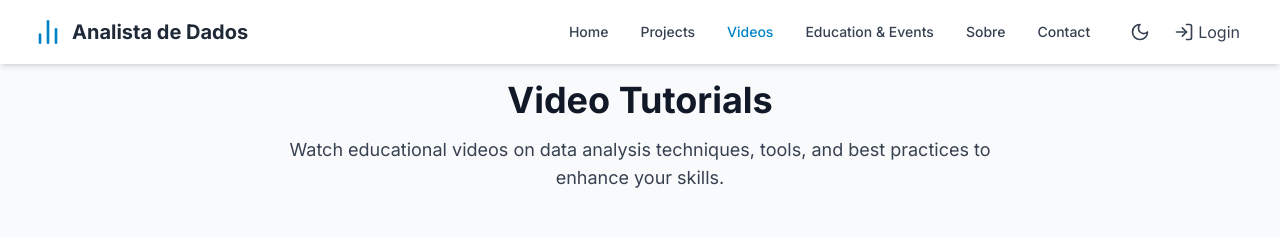
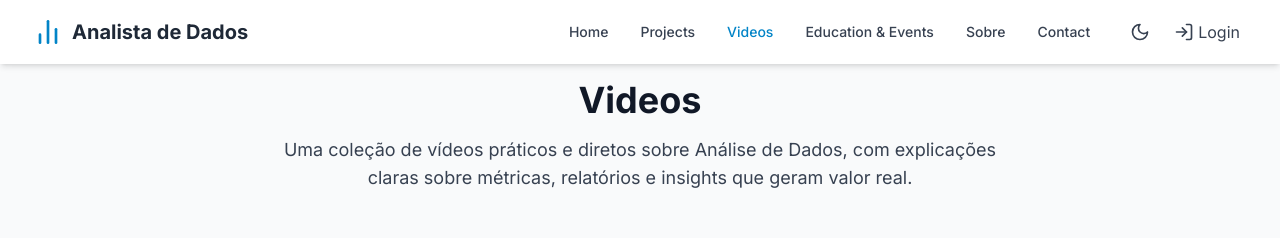
Before and after one commit to italomtato/Port, a React (Vite) app: page /videos in a window 1280 px wide. Shown: the top 238 px of the page. Built offline with nearby package versions, Linux system fonts and the light colour scheme.

Commit message:
Update Videos.tsx

```diff
--- a/src/pages/Videos.tsx
+++ b/src/pages/Videos.tsx
@@ -23,9 +23,9 @@ const Videos: React.FC = () => {
     <div className="min-h-screen bg-gray-50 dark:bg-gray-900 pt-20 pb-16 px-4 sm:px-6 lg:px-8 transition-colors duration-300">
       <div className="max-w-7xl mx-auto">
         <div className="text-center mb-12">
-          <h1 className="text-4xl font-bold text-gray-900 dark:text-white mb-4">Video Tutorials</h1>
+          <h1 className="text-4xl font-bold text-gray-900 dark:text-white mb-4">Videos</h1>
           <p className="text-lg text-gray-700 dark:text-gray-300 max-w-3xl mx-auto">
-            Watch educational videos on data analysis techniques, tools, and best practices to enhance your skills.
+            Uma coleção de vídeos práticos e diretos sobre Análise de Dados, com explicações claras sobre métricas, relatórios e insights que geram valor real.
           </p>
         </div>
 
```
